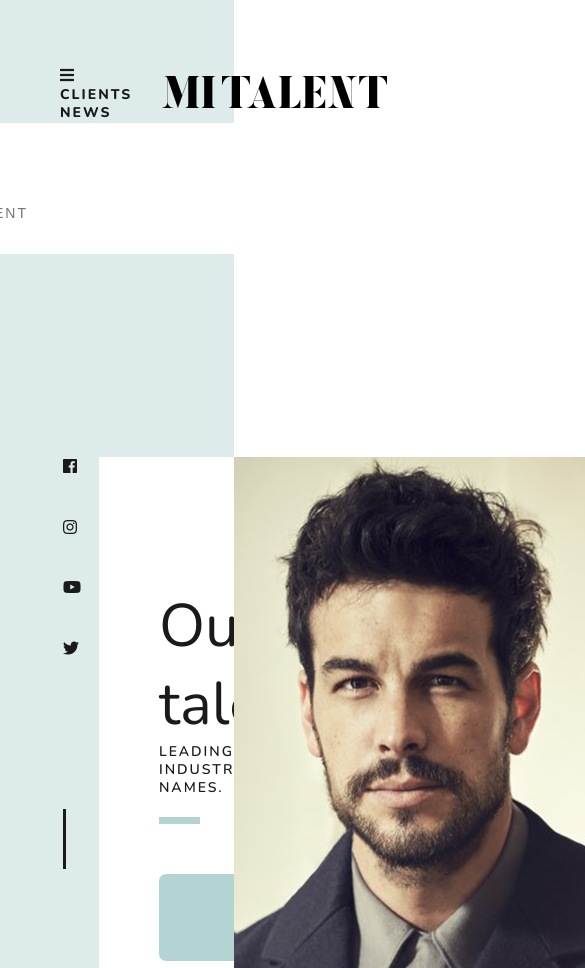
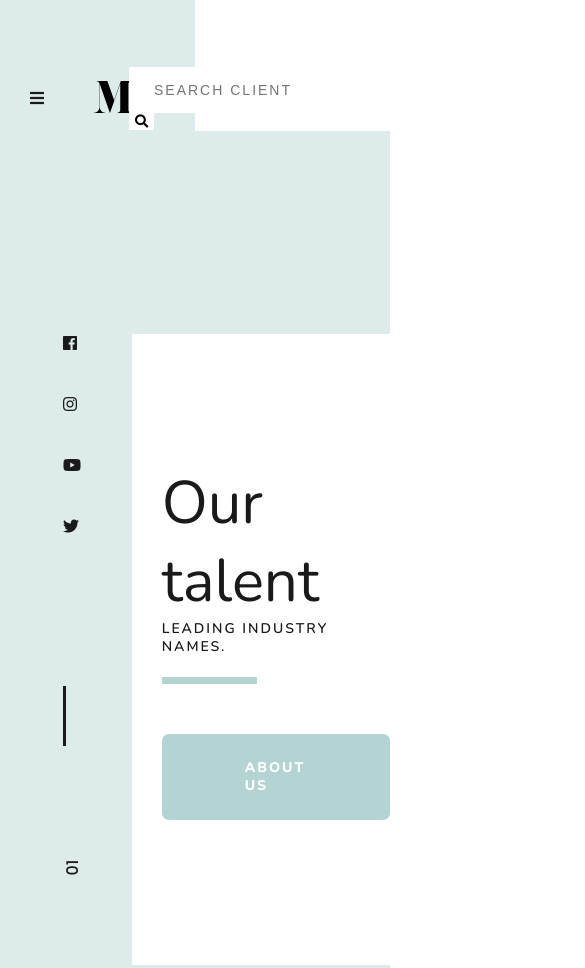
Before and after one commit to fedcalmus/mitalent, a plain HTML site: page index.html in a window 390 px wide. Shown: the top 968 px of the page, 585 px wide, since content can reach past the window. Drawn offline with nearby package versions, Linux system fonts and the light colour scheme; a web font is replaced by a local one.

Commit message:
Media queries

```diff
--- a/css/main.css
+++ b/css/main.css
@@ -329,7 +329,6 @@ h9 {
 
 .headerLeft {
     width: 60%;
-    padding-left: 60px;
 }
 
 .headerRight {
@@ -676,7 +675,11 @@ footer .container {
 @media only screen and (max-width: 1200px) {
 
     .talentInfo {
-        padding-left: 60px;
+        padding-left: 30px;
+    }
+
+    .talentRight {
+        padding-right: 0;
     }
 
     h1 {
@@ -686,12 +689,37 @@ footer .container {
     .connection .heading {
         left: 60px;
     }
+
+    .grid .item {
+        width: 33.3%;
+    }
 }
 
 @media only screen and (max-width: 1030px) {
 
-    header {
+   nav {
+       display: none!important;
+   }
+
+    .headerLeft, .headerRight {
+        padding-right: 30px;
+        padding-left: 30px;
+    }
+
+    .headerLeft {
+        justify-content: unset;
+    }
+
+    .talent {
         flex-direction: column;
+    }
+
+    .talentLeft {
+        width: 100%;
+    }
+
+    .headerLeft, .headerRight {
+        width: 50%;
     }
 
 }
```
